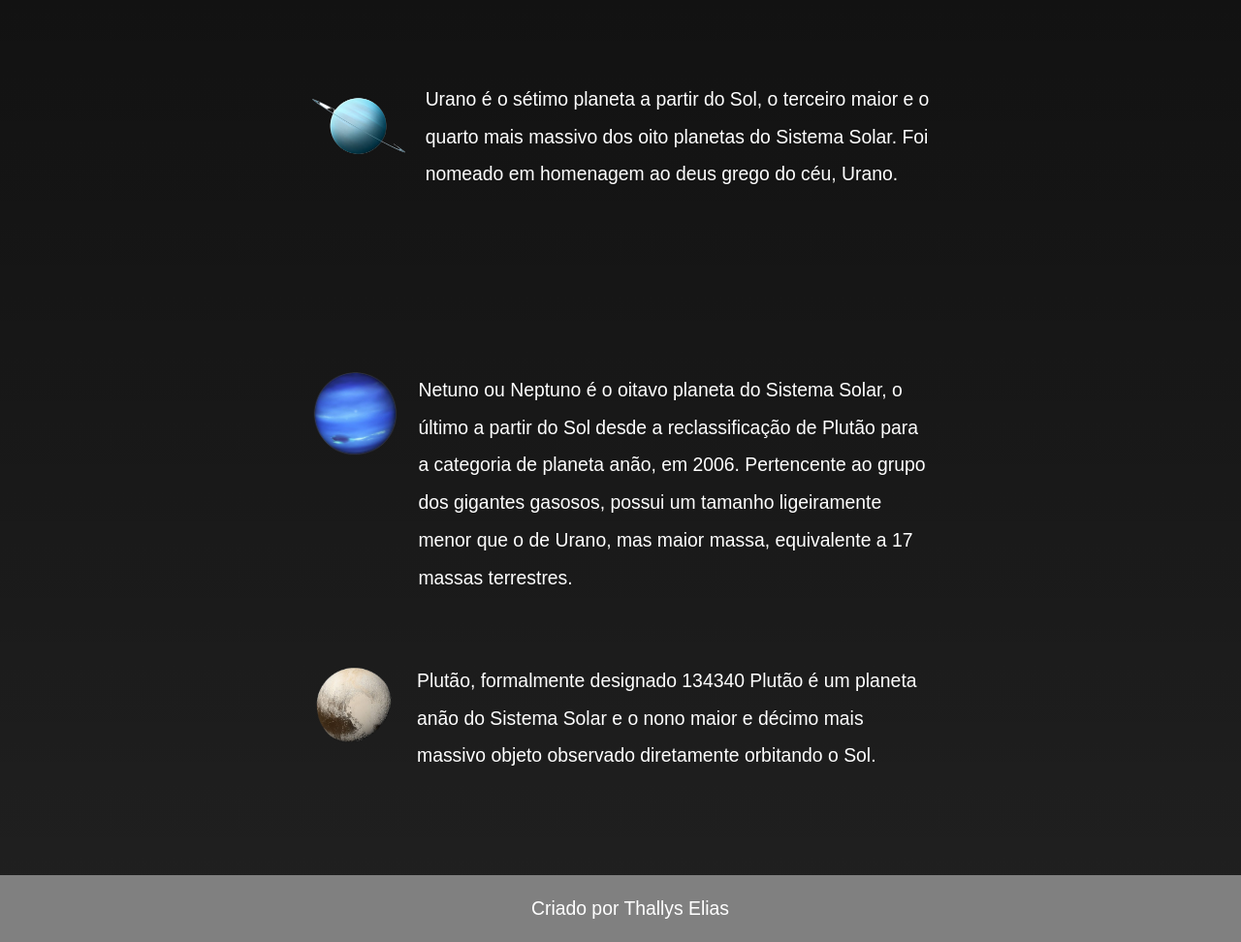
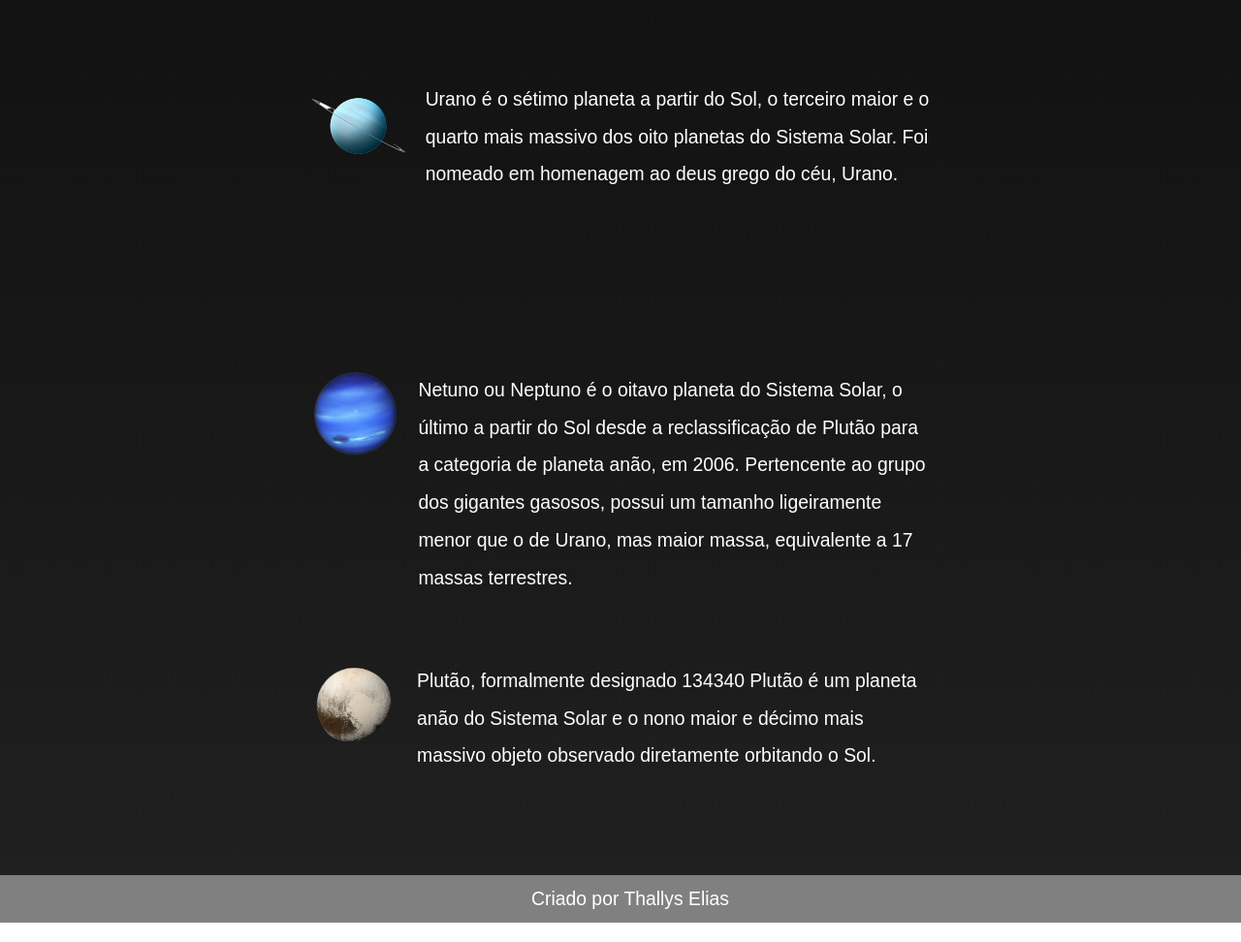
Before and after one commit to thallyselias/sistema-solar, a plain HTML site: page index.html in a window 1280 px wide. Shown: the part 1921-2893 px from the top of the page at 97% size. Drawn offline with Linux system fonts and the light colour scheme.

Commit message:
atualizado

```diff
--- a/style.css
+++ b/style.css
@@ -81,7 +81,7 @@ main{
     max-width: 800px;
 }
 
-/* Rodapé */
+/*************** Rodapé **************/
 footer{
     background-color: gray;
     color: white;
@@ -89,7 +89,7 @@ footer{
 
 footer > p{
     text-align: center;
-    padding: 15px;
+    padding: 5px;
 }
 
 footer > p > a{
```
